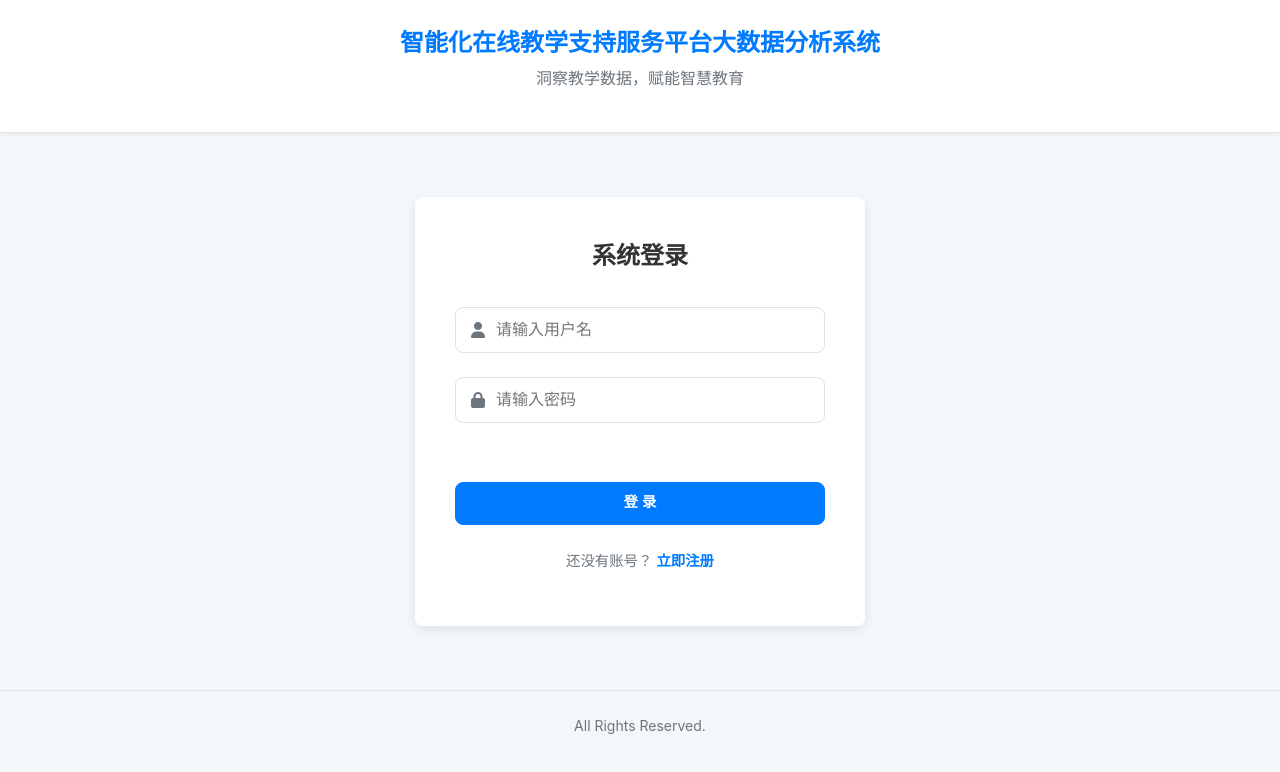
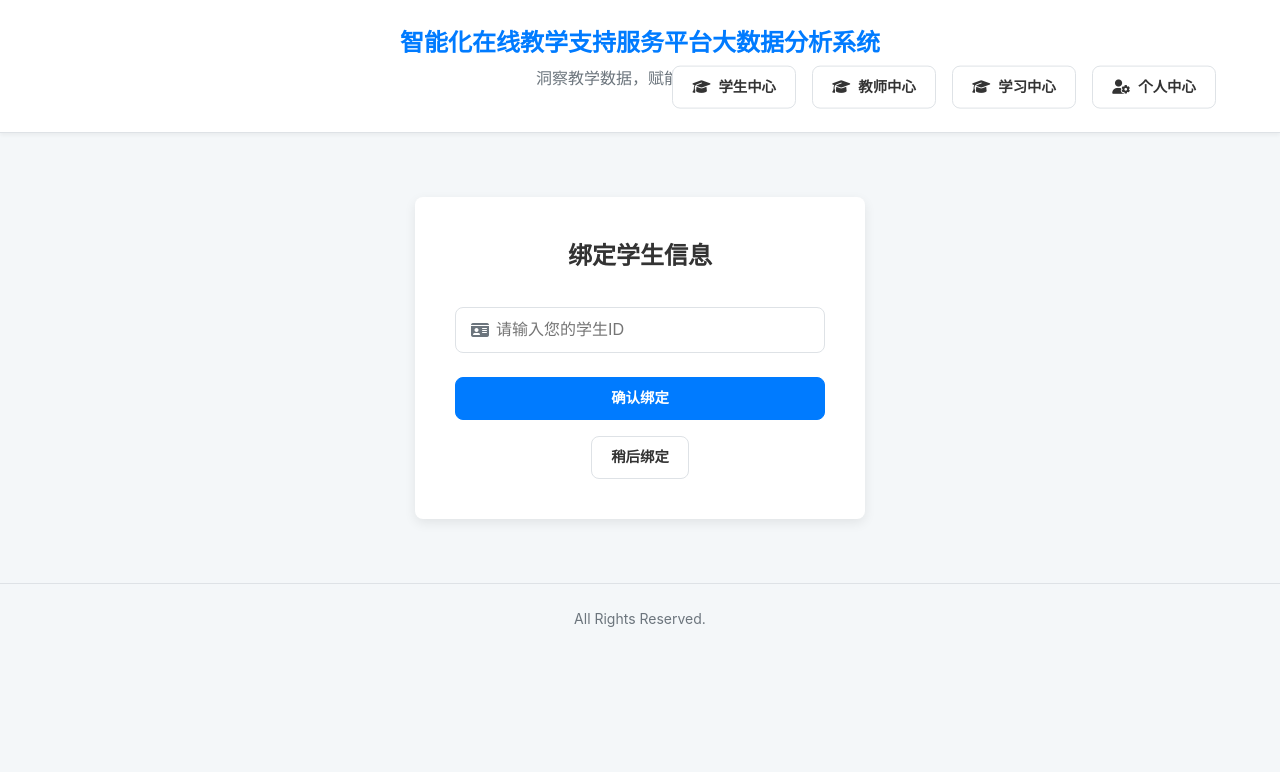
Before and after one commit to hangcuii/sx, a React (Vite) app: page /bind-student in a window 1280 px wide. Before the commit this address led to /login. Shown: the top 772 px of the page. Built offline with nearby package versions, Linux system fonts and the light colour scheme; no server answers; sample sign-in values are in the browser's storage.

Commit message:
用户中心完成了除了解除绑定以外所有功能

```diff
--- a/src/context/AuthContext.jsx
+++ b/src/context/AuthContext.jsx
@@ -1,46 +1,77 @@
-// src/context/AuthContext.jsx
-
 /* eslint-disable react-refresh/only-export-components */
-import React, { createContext, useState, useContext, useEffect } from 'react';
+import React, { createContext, useState, useContext, useEffect, useCallback } from 'react';
 
 const AuthContext = createContext(null);
 
+const getInitialUser = () => {
+  try {
+    const userString = localStorage.getItem('user');
+    return userString ? JSON.parse(userString) : null;
+  } catch (error) {
+    console.error("Failed to parse user from localStorage", error);
+    return null;
+  }
+};
+
 export const AuthProvider = ({ children }) => {
-  const [userId, setUserId] = useState(() => {
-    const storedUserId = localStorage.getItem('userId');
-    if (storedUserId === null) {
-      return null;
-    }
-    const parsedId = parseInt(storedUserId, 10);
-    return isNaN(parsedId) ? null : parsedId;
-  });
+  const [user, setUser] = useState(getInitialUser);
 
   useEffect(() => {
-    if (userId !== null) { // 检查是否不为 null
-      localStorage.setItem('userId', userId); // localStorage 会自动将 number 转为 string
+    if (user) {
+      localStorage.setItem('user', JSON.stringify(user));
     } else {
-      localStorage.removeItem('userId');
+      localStorage.removeItem('user');
     }
-  }, [userId]);
+  }, [user]);
 
-  const login = (userData) => {
-    if (userData && userData.userId) {
-      const numericId = parseInt(userData.userId, 10);
-      if (!isNaN(numericId)) {
-        setUserId(numericId);
-      }
+  // login 函数现在接收后端返回的原始数据对象
+  const login = (backendUserData) => {
+    // --- 这里是核心修改 ---
+    // 从后端数据构建内部的 user 对象，并确保所有 ID 都是整数
+
+    const newUserId = parseInt(backendUserData.userId || backendUserData.userid, 10);
+
+    // 增加一个健壮性检查，以防后端返回无效的 userId
+    if (isNaN(newUserId)) {
+      console.error("Login Error: Invalid userId received from backend.", backendUserData);
+      // 在这种情况下，我们不应该设置用户，以避免应用出错
+      return;
     }
+
+    const newUser = {
+      userId: newUserId,
+      studentId: backendUserData.studentId != null ? parseInt(backendUserData.studentId, 10) : null,
+      teacherId: backendUserData.teacherId != null ? parseInt(backendUserData.teacherId, 10) : null,
+    };
+
+    setUser(newUser);
   };
 
   const logout = () => {
-    setUserId(null);
+    setUser(null);
   };
 
-  // 使用更安全的 isAuthenticated 判断方式
-  const isAuthenticated = userId !== null;
+  const updateUserStudentId = useCallback((newStudentIdAsNumber) => {
+    setUser(currentUser => {
+      if (!currentUser) return null;
+      const updatedUser = { ...currentUser, studentId: newStudentIdAsNumber };
+      return updatedUser;
+    });
+  }, []);
+
+  const updateUserTeacherId = useCallback((newTeacherIdAsNumber) => {
+    setUser(currentUser => {
+      if (!currentUser) return null;
+      const updatedUser = { ...currentUser, teacherId: newTeacherIdAsNumber };
+      return updatedUser;
+    });
+  }, []);
+
+  const isAuthenticated = !!user;
+  const value = { user, isAuthenticated, login, logout, updateUserStudentId ,updateUserTeacherId};
 
   return (
-    <AuthContext.Provider value={{ isAuthenticated, userId, login, logout }}>
+    <AuthContext.Provider value={value}>
       {children}
     </AuthContext.Provider>
   );
--- /dev/null
+++ b/src/hooks/useNumericInput.js
@@ -0,0 +1,36 @@
+import { useState } from 'react';
+
+// 这个 Hook 封装了处理数字输入的所有逻辑
+export function useNumericInput(initialValue = '') {
+  const [value, setValue] = useState(initialValue);
+
+  const handleChange = (e) => {
+    setValue(e.target.value);
+  };
+
+  const handleKeyDown = (e) => {
+    const allowedKeys = [
+      "Backspace", "Delete", "Tab", "Escape", "Enter",
+      "ArrowLeft", "ArrowRight", "Home", "End"
+    ];
+
+    if (allowedKeys.includes(e.key)) {
+      return;
+    }
+
+    if ((e.key === 'a' || e.key === 'A') && (e.ctrlKey || e.metaKey)) {
+      return;
+    }
+
+    if (!/^[0-9]$/.test(e.key)) {
+      e.preventDefault();
+    }
+  };
+
+  // 返回状态值和事件处理器，让组件可以绑定到 input 上
+  return {
+    value,
+    onChange: handleChange,
+    onKeyDown: handleKeyDown,
+  };
+}
--- a/src/pages/BindStudentPage.jsx
+++ b/src/pages/BindStudentPage.jsx
@@ -1,16 +1,104 @@
-// src/pages/BindStudentPage.jsx
-import React from 'react';
-import { Link } from 'react-router-dom';
+import React, { useState } from 'react';
+import { Link, useNavigate } from 'react-router-dom';
 import styles from '../App.module.css';
+import { useAuth } from '../context/AuthContext';
+import { bindStudent as bindStudentApi } from '../services/api';
+import { useNumericInput } from '../hooks/useNumericInput';
 
+// 建议将组件名与文件名统一
 const BindStudentPage = () => {
+  const studentIdInput = useNumericInput('');
+  const [studentId, setStudentId] = useState('');
+  const [isLoading, setIsLoading] = useState(false);
+  const [error, setError] = useState('');
+
+  const { user, updateUserStudentId } = useAuth();
+  const navigate = useNavigate();
+
+  const errorMessages = {
+    'User not found': '用户不存在。',
+    'Missing parameters': '提交的信息不完整，请检查。',
+  };
+
+  const handleSubmit = async (e) => {
+    e.preventDefault();
+    const trimmedId = studentIdInput.value.trim();
+    if (!trimmedId) {
+      setError('学生ID不能为空');
+      return;
+    }
+    const studentIdAsNumber = parseInt(trimmedId, 10);
+    if (isNaN(studentIdAsNumber)) {
+      setError('请输入有效的学生ID（仅包含数字）。');
+      return;
+    }
+    setIsLoading(true);
+    setError('');
+    try {
+      await bindStudentApi({ userId: user.userId, studentId: studentIdAsNumber });
+      updateUserStudentId(studentIdAsNumber);
+      alert('学生信息绑定成功！');
+      navigate('/dashboard');
+    } catch (err) {
+      const backendError = err.response?.data?.error;
+      const displayError = errorMessages[backendError] || backendError || '登录失败，请重试。';
+      setError(displayError);
+    } finally {
+      setIsLoading(false);
+    }
+  };
+
+  if (user && user.studentId != null) { // 使用 != null 来正确处理 ID 为 0 的情况
+    return (
+      <div className={styles.formContainer}>
+        <h2>学生信息</h2>
+        <p>您已成功绑定学生ID: <strong>{user.studentId}</strong></p>
+        <p>如需修改，请联系管理员。</p>
+        <Link to="/dashboard" className={`${styles.btn} ${styles.btnSecondary}`}>
+          返回首页
+        </Link>
+      </div>
+    );
+  }
+
   return (
     <div className={styles.formContainer}>
+      {/* 标题保持不变 */}
       <h2>绑定学生信息</h2>
-      <p style={{ color: styles['--color-text-light'], margin: '2rem 0' }}>此功能正在开发中...</p>
-      <Link to="/personal-center" className={`${styles.btn} ${styles.btnSecondary}`}>
-        返回个人中心
-      </Link>
+
+        <form onSubmit={handleSubmit}>
+            <div className={styles.inputGroup}>
+                <i className={`fas fa-id-card ${styles.inputIcon}`}></i>
+                <input
+                    type="number"
+                    id="studentId"
+                    className={styles.inputField}
+                    value={studentId}
+                    onChange={(e) => setStudentId(e.target.value)}
+                    placeholder="请输入您的学生ID"
+                    required
+                    {...studentIdInput}
+
+
+
+                />
+            </div>
+
+            {/* 错误信息和按钮保持不变 */}
+            {error && <p className={styles.errorMessage}>{error}</p>}
+
+            <button
+                type="submit"
+                className={`${styles.btn} ${styles.btnPrimary} ${styles.submitButton}`} // 使用和登录按钮一致的 class
+                disabled={isLoading}
+            >
+                {isLoading ? '正在绑定...' : '确认绑定'}
+            </button>
+        </form>
+
+        <Link to="/dashboard" className={`${styles.btn} ${styles.btnSecondary}`} style={{marginTop: '1rem'}}>
+            稍后绑定
+        </Link>
     </div>
   );
 };
--- a/src/pages/BindTeacherPage.jsx
+++ b/src/pages/BindTeacherPage.jsx
@@ -1,15 +1,111 @@
 // src/pages/BindTeacherPage.jsx
-import React from 'react';
-import { Link } from 'react-router-dom';
+import React, { useState } from 'react';
+import { Link, useNavigate } from 'react-router-dom';
 import styles from '../App.module.css';
+import { useAuth } from '../context/AuthContext';
+import {bindTeacher as bindTeacherApi, } from '../services/api';
+import { useNumericInput } from '../hooks/useNumericInput';
 
 const BindTeacherPage = () => {
+  const teacherIdInput = useNumericInput('');
+  const [teacherId, setTeacherId] = useState('');
+  const [isLoading, setIsLoading] = useState(false);
+  const [error, setError] = useState('');
+
+  const { user, updateUserTeacherId } = useAuth(); // 从 AuthContext 获取 user 对象和更新函数
+  const navigate = useNavigate();
+
+
+    const errorMessages = {
+    'User not found': '用户不存在。',
+    'Missing parameters': '提交的信息不完整，请检查。',
+  };
+
+  const handleSubmit = async (e) => {
+    e.preventDefault();
+    const trimmedId = teacherIdInput.value.trim();
+    if (!teacherId.trim()) {
+      setError('教师ID不能为空');
+      return;
+    }
+
+    const teacherIdAsNumber = parseInt(trimmedId, 10);
+    if (isNaN(teacherIdAsNumber)) {
+      setError('请输入有效的教师ID（仅包含数字）。');
+      return;
+    }
+    setIsLoading(true);
+    setError('');
+    try {
+      await bindTeacherApi({ userId: user.userId, teacherId: teacherIdAsNumber });
+      updateUserTeacherId(teacherIdAsNumber);
+      alert('教师信息绑定成功！');
+      navigate('/dashboard');
+    } catch (err) {
+      const backendError = err.response?.data?.error;
+      const displayError = errorMessages[backendError] || backendError || '登录失败，请重试。';
+      setError(displayError);
+    } finally {
+      setIsLoading(false);
+    }
+  };
+
+
+  if (user && user.teacherId) {
+    return (
+      <div className={styles.formContainer}>
+        <h2>教师信息</h2>
+        <p>您已成功绑定教师ID: <strong>{user.teacherId}</strong></p>
+        <p>如需修改，请联系管理员。</p>
+        <Link to="/dashboard" className={`${styles.btn} ${styles.btnSecondary}`}>
+          返回首页
+        </Link>
+      </div>
+    );
+  }
+
   return (
     <div className={styles.formContainer}>
       <h2>绑定教师信息</h2>
-      <p style={{ color: styles['--color-text-light'], margin: '2rem 0' }}>此功能正在开发中...</p>
-      <Link to="/personal-center" className={`${styles.btn} ${styles.btnSecondary}`}>
-        返回个人中心
+      <form onSubmit={handleSubmit}>
+        <div className={styles.inputGroup}>
+          <i className={`fas fa-id-card ${styles.inputIcon}`}></i>
+          <input
+              type="number"
+              id="teacherId"
+              className={styles.inputField}
+              value={teacherId}
+              onChange={(e) => setTeacherId(e.target.value)}
+              placeholder="请输入您的教师ID"
+              required
+
+              onKeyDown={(e) => {
+                const allowedKeys = [
+                  "Backspace", "Delete", "Tab", "Escape", "Enter",
+                  "ArrowLeft", "ArrowRight", "Home", "End"
+                ];
+
+                if (allowedKeys.includes(e.key)) {
+                  return;
+                }
+                if ((e.key === 'a' || e.key === 'A') && (e.ctrlKey || e.metaKey)) {
+                  return;
+                }
+                if (!/^[0-9]$/.test(e.key)) {
+                  e.preventDefault();
+                }
+              }}
+          />
+        </div>
+
+        {error && <p className={styles.errorMessage}>{error}</p>}
+
+        <button type="submit" className={styles.btn} disabled={isLoading}>
+          {isLoading ? '正在绑定...' : '确认绑定'}
+        </button>
+      </form>
+      <Link to="/dashboard" className={`${styles.btn} ${styles.btnSecondary}`} style={{marginTop: '1rem'}}>
+        稍后绑定
       </Link>
     </div>
   );
--- a/src/pages/LoginPage.jsx
+++ b/src/pages/LoginPage.jsx
@@ -25,16 +25,20 @@ const LoginPage = () => {
     setError('');
     setIsLoading(true);
 
-    try {
+        try {
       const response = await loginApi({ name, pwd });
       const responseData = response.data;
 
+      // 假设后端成功时返回: { success: 1, userId: ..., studentId: ..., teacherId: ... }
       if (responseData.success === 1 && responseData.userId) {
-        // 登录成功
-        auth.login({ userId: responseData.userId });
+
+        // --- 简化后的逻辑 ---
+        // 直接将后端返回的整个数据对象传递给 login 函数
+        auth.login(responseData);
+
         navigate('/dashboard');
+
       } else {
-        // 登录失败（但请求是成功的 200 OK），应用翻译
         const backendError = responseData.error;
         const displayError = errorMessages[backendError] || backendError || '登录失败，未知错误。';
         setError(displayError);
--- a/src/services/api.js
+++ b/src/services/api.js
@@ -31,6 +31,8 @@ export const login = (credentials) => apiClient.post('/api/auth/login', credenti
 export const register = (userData) => apiClient.post('/api/auth/register', userData);
 export const changePassword = (update4pwd) => apiClient.post('/api/user/update_pwd', update4pwd);
 export const changeUsername = (update4name) => apiClient.post('/api/user/update_name', update4name);
+export const bindStudent = (studentData) => apiClient.post('/api/user/update_studentId', studentData);
+export const bindTeacher = (teacherData) => apiClient.post('/api/user/update_teacherId', teacherData);
 
 
 
```
